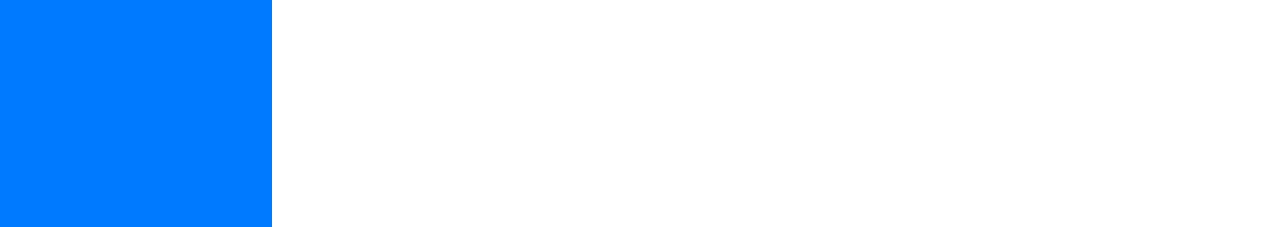
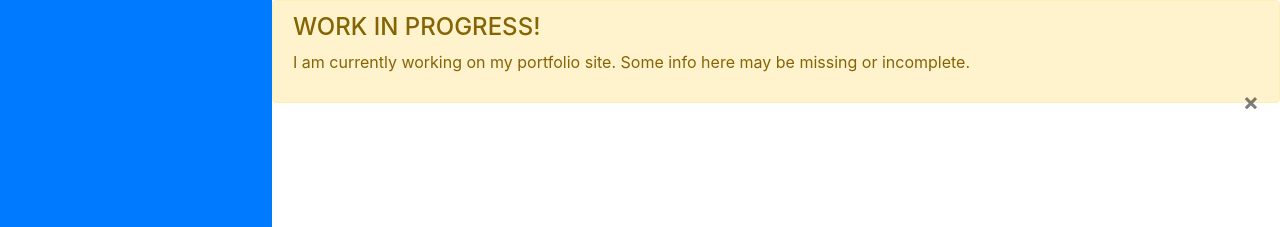
Before and after one commit to DiarmuidBeirne/diarmuidbeirne.github.io, a website with bundled scripts: page index.html in a window 1280 px wide. Shown: the top 227 px of the page. Built offline with nearby package versions, Linux system fonts and the light colour scheme; a web font is replaced by a local one.

Commit message:
Added In Progress Banner
Simple Bootstrap alert banner to say website is a work in progress

```diff
--- a/index.html
+++ b/index.html
@@ -68,8 +68,13 @@
       </div>
     </nav>
 
-    <div class="container-fluid p-0">
-
+    <div class="alert alert-warning" role="alert">
+  <h4 class="alert-heading">Work in Progress!</h4>
+  <p>I am currently working on my portfolio site. Some info here may be missing or incomplete. </p>
+        <button type="button" class="close" data-dismiss="alert" aria-label="Close">
+    <span aria-hidden="true">&times;</span>
+  </button>
+</div>
       <section class="resume-section p-3 p-lg-5 d-flex d-column" id="about">
         <div class="my-auto">
           <h1 class="mb-0">Diarmuid
```
